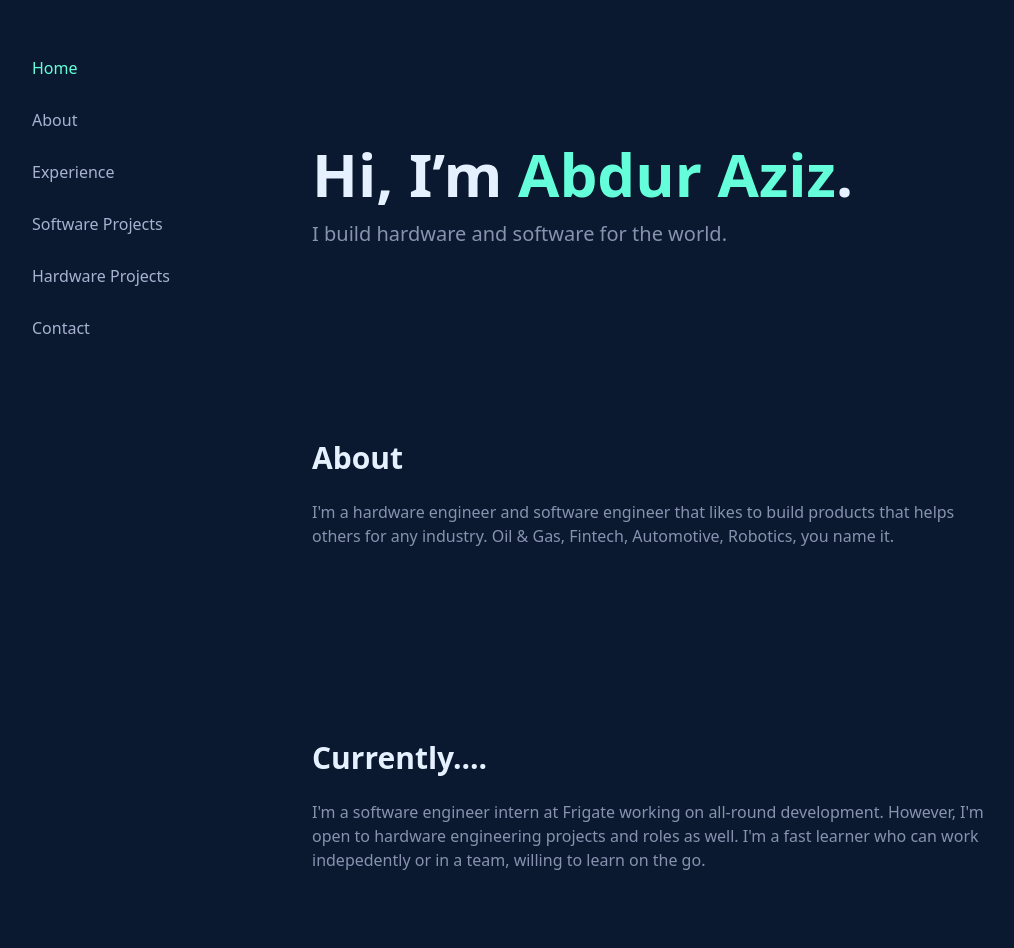
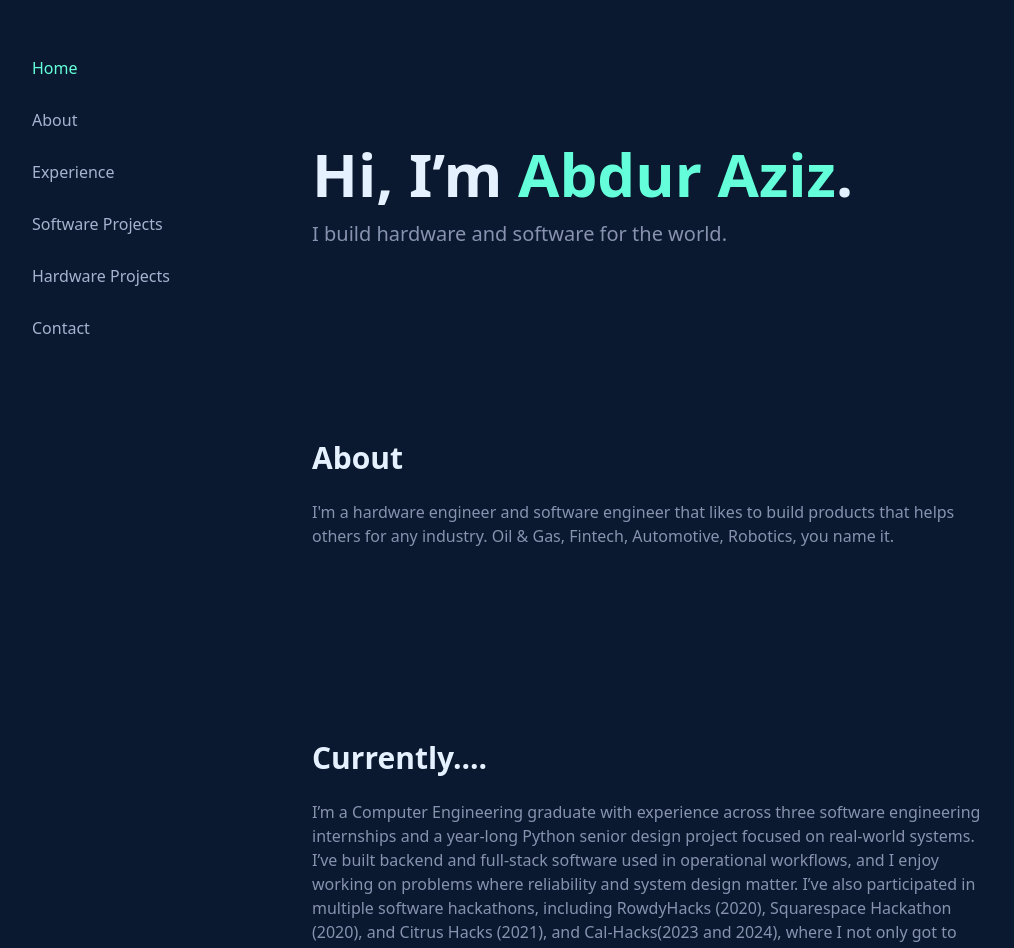
Before and after one commit to AbdurAziz/AbdurAziz.github.io, a Next.js app: page / in a window 1280 px wide. Shown: the top 948 px of the page, without its empty margins (76-1090 px from the left). Built offline with nearby package versions, Linux system fonts and the light colour scheme.

Commit message:
Changes to my About Section

```diff
--- a/app/page.tsx
+++ b/app/page.tsx
@@ -39,8 +39,12 @@ export default function Page() {
       </Section>
       <Section id="about" title="Currently....">
         <p className="prose-muted max-w-2xl">
-          I'm a software engineer intern at Frigate working on all-round development.
-          However, I'm open to hardware engineering projects and roles as well. I'm a fast learner who can work indepedently or in a team, willing to learn on the go.
+          I’m a Computer Engineering graduate with experience across three software engineering internships and a year-long Python senior design project focused on real-world systems.
+          I’ve built backend and full-stack software used in operational workflows, and I enjoy working on problems where reliability and system design matter.
+
+          I’ve also participated in multiple software hackathons, including RowdyHacks (2020), Squarespace Hackathon (2020), and Citrus Hacks (2021), and Cal-Hacks(2023 and 2024),
+          where I not only got to team up with other passionate developers to sharpen my skills in rapid prototyping and innovative thinking, but also met a lot of amazing people along the way and made great connections in the tech community.
+
         </p>
       </Section>
 
```
